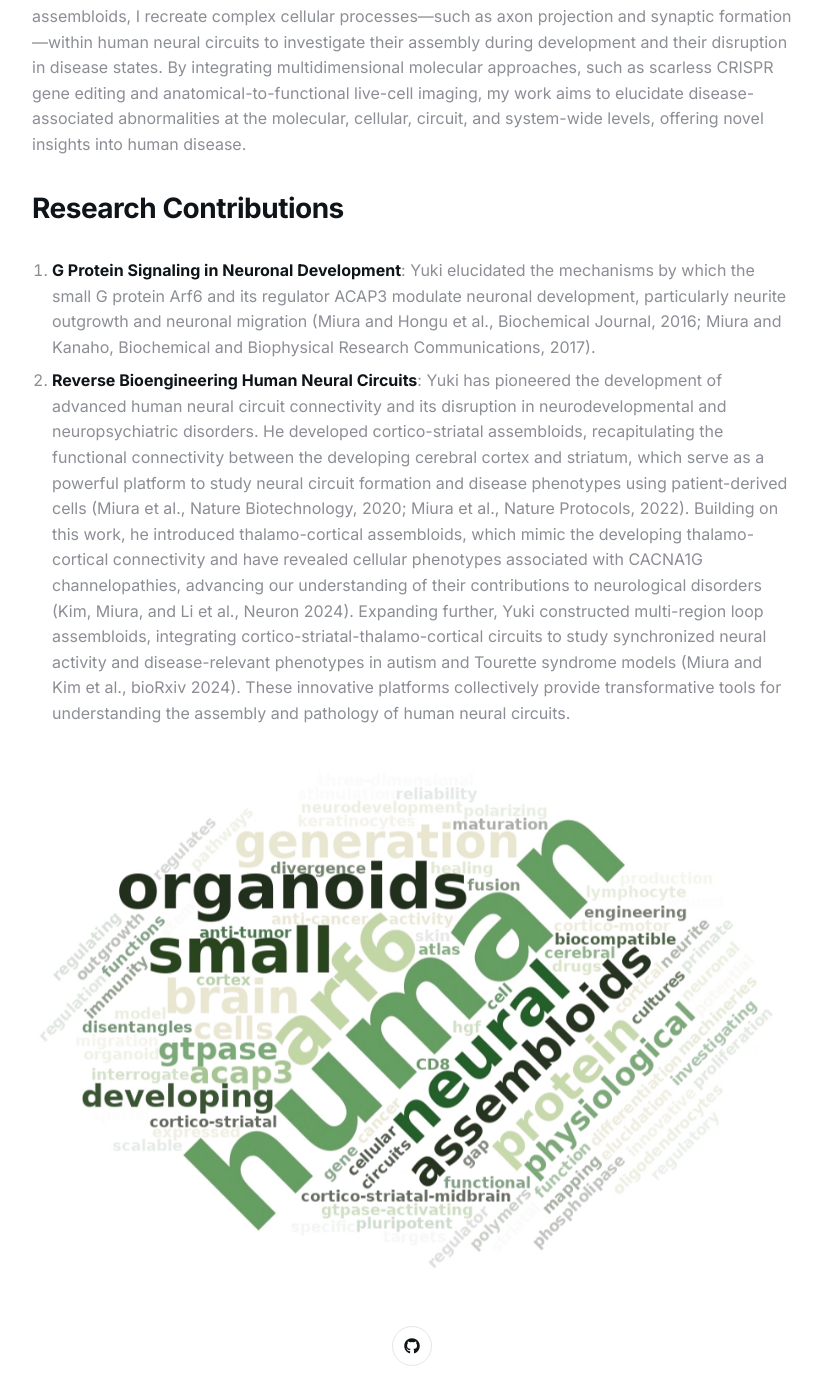
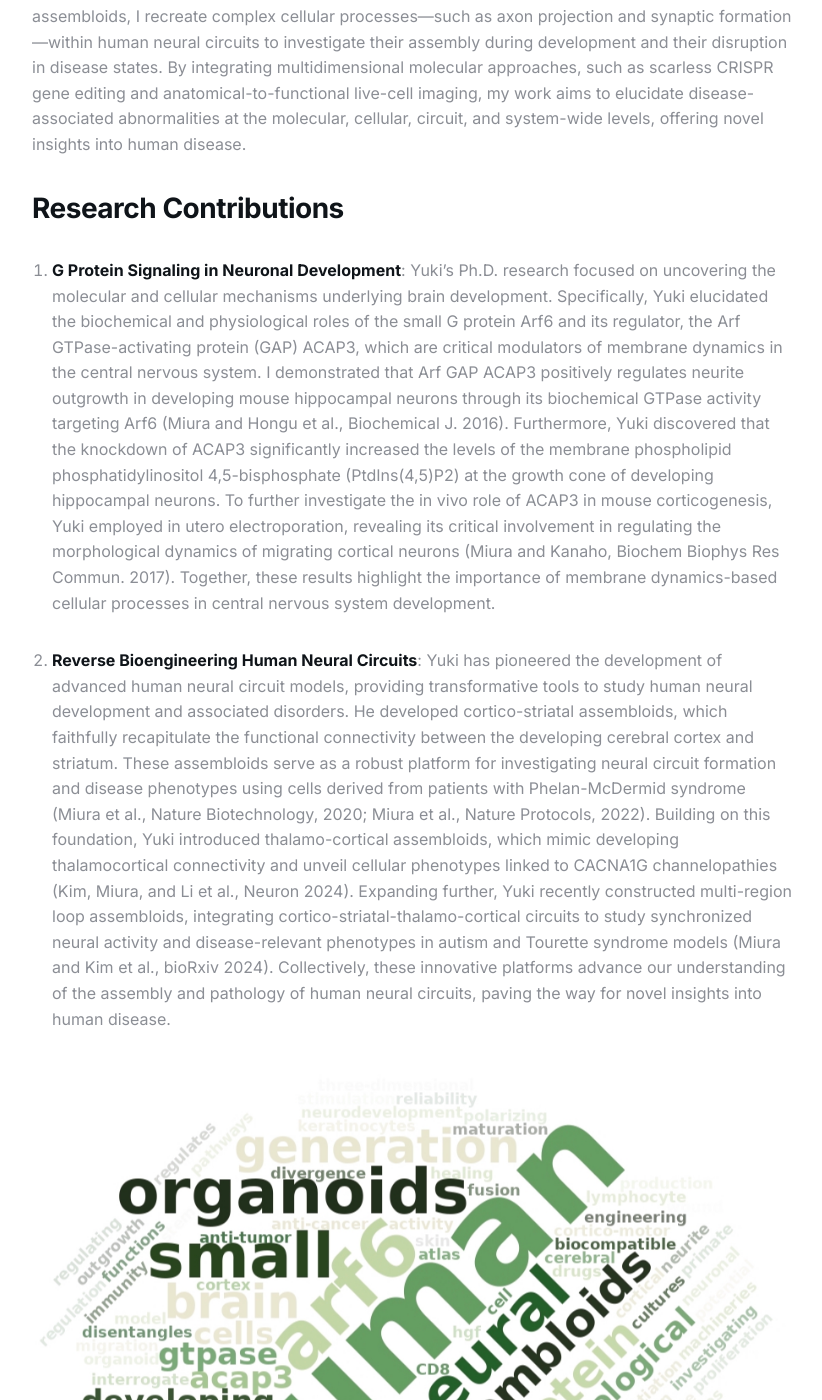
Before and after one commit to ykmiura/ykmiura.github.io, a Jekyll site: the page built from _pages/research.md, in a window 1280 px wide and 1400 px high, scrolled down 670 px. Shown: the whole window, without its empty margins (228-1050 px from the left). Built offline with Jekyll 4.4.1, drawn with Linux system fonts in a browser that asks for light colours.

Commit message:
Update research.md

```diff
--- a/_pages/research.md
+++ b/_pages/research.md
@@ -7,7 +7,8 @@ image:
 page_cover: '/images/01.jpg'
 ---
 ## Research Contributions
-1. **G Protein Signaling in Neuronal Development**: Yuki elucidated the mechanisms by which the small G protein Arf6 and its regulator ACAP3 modulate neuronal development, particularly neurite outgrowth and neuronal migration (Miura and Hongu et al., Biochemical Journal, 2016; Miura and Kanaho, Biochemical and Biophysical Research Communications, 2017).
-2. **Reverse Bioengineering Human Neural Circuits**: Yuki has pioneered the development of advanced human neural circuit connectivity and its disruption in neurodevelopmental and neuropsychiatric disorders. He developed cortico-striatal assembloids, recapitulating the functional connectivity between the developing cerebral cortex and striatum, which serve as a powerful platform to study neural circuit formation and disease phenotypes using patient-derived cells (Miura et al., Nature Biotechnology, 2020; Miura et al., Nature Protocols, 2022). Building on this work, he introduced thalamo-cortical assembloids, which mimic the developing thalamo-cortical connectivity and have revealed cellular phenotypes associated with CACNA1G channelopathies, advancing our understanding of their contributions to neurological disorders (Kim, Miura, and Li et al., Neuron 2024). Expanding further, Yuki constructed multi-region loop assembloids, integrating cortico-striatal-thalamo-cortical circuits to study synchronized neural activity and disease-relevant phenotypes in autism and Tourette syndrome models (Miura and Kim et al., bioRxiv 2024). These innovative platforms collectively provide transformative tools for understanding the assembly and pathology of human neural circuits.
+1. **G Protein Signaling in Neuronal Development**: Yuki's Ph.D. research focused on uncovering the molecular and cellular mechanisms underlying brain development. Specifically, Yuki elucidated the biochemical and physiological roles of the small G protein Arf6 and its regulator, the Arf GTPase-activating protein (GAP) ACAP3, which are critical modulators of membrane dynamics in the central nervous system. I demonstrated that Arf GAP ACAP3 positively regulates neurite outgrowth in developing mouse hippocampal neurons through its biochemical GTPase activity targeting Arf6 (Miura and Hongu et al., Biochemical J. 2016). Furthermore, Yuki discovered that the knockdown of ACAP3 significantly increased the levels of the membrane phospholipid phosphatidylinositol 4,5-bisphosphate (PtdIns(4,5)P2) at the growth cone of developing hippocampal neurons. To further investigate the in vivo role of ACAP3 in mouse corticogenesis, Yuki employed in utero electroporation, revealing its critical involvement in regulating the morphological dynamics of migrating cortical neurons (Miura and Kanaho, Biochem Biophys Res Commun. 2017). Together, these results highlight the importance of membrane dynamics-based cellular processes in central nervous system development.
+
+2. **Reverse Bioengineering Human Neural Circuits**: Yuki has pioneered the development of advanced human neural circuit models, providing transformative tools to study human neural development and associated disorders. He developed cortico-striatal assembloids, which faithfully recapitulate the functional connectivity between the developing cerebral cortex and striatum. These assembloids serve as a robust platform for investigating neural circuit formation and disease phenotypes using cells derived from patients with Phelan-McDermid syndrome (Miura et al., Nature Biotechnology, 2020; Miura et al., Nature Protocols, 2022). Building on this foundation, Yuki introduced thalamo-cortical assembloids, which mimic developing thalamocortical connectivity and unveil cellular phenotypes linked to CACNA1G channelopathies (Kim, Miura, and Li et al., Neuron 2024). Expanding further, Yuki recently constructed multi-region loop assembloids, integrating cortico-striatal-thalamo-cortical circuits to study synchronized neural activity and disease-relevant phenotypes in autism and Tourette syndrome models (Miura and Kim et al., bioRxiv 2024). Collectively, these innovative platforms advance our understanding of the assembly and pathology of human neural circuits, paving the way for novel insights into human disease.
 
 ![Photo](/images/Word_cloud.jpg)
```
